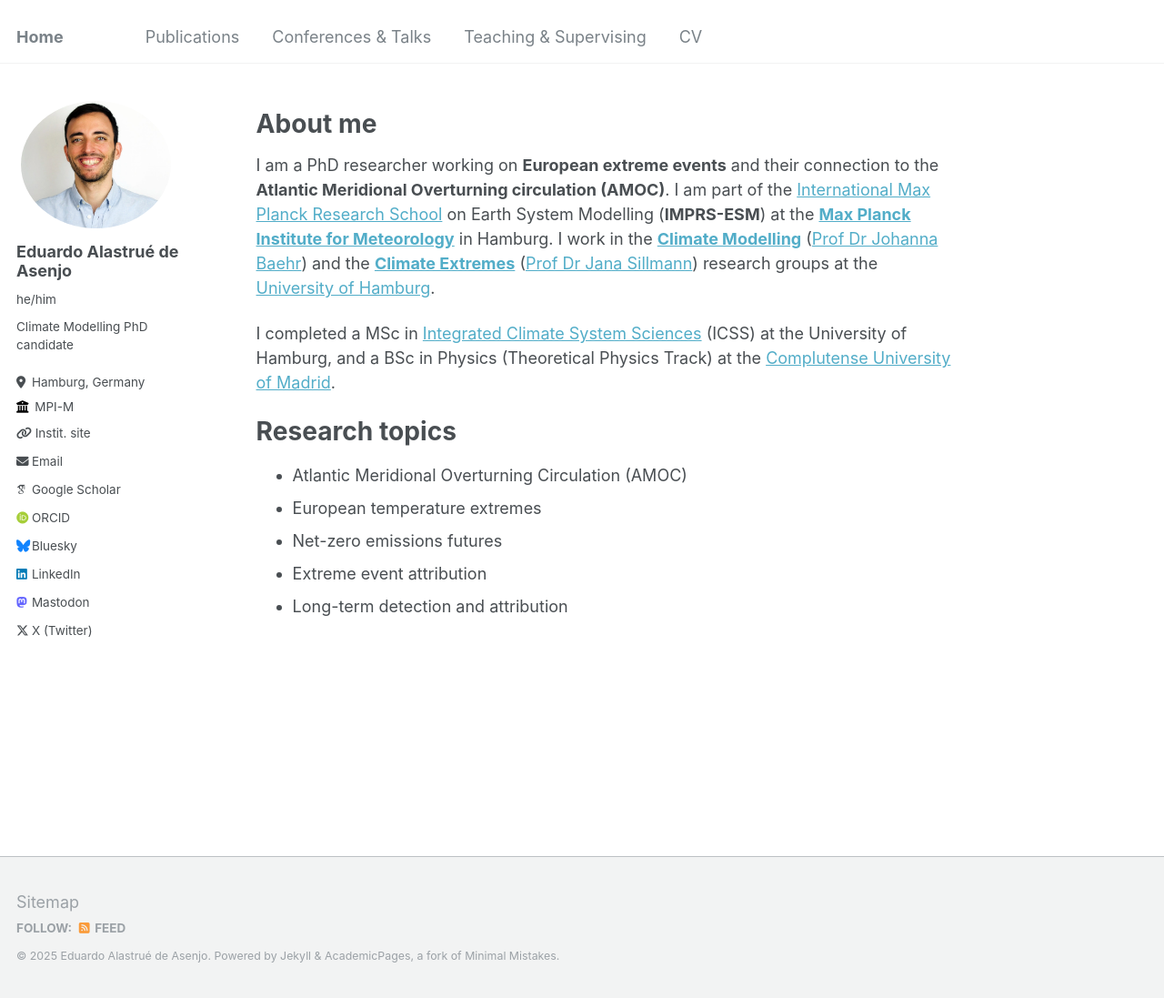
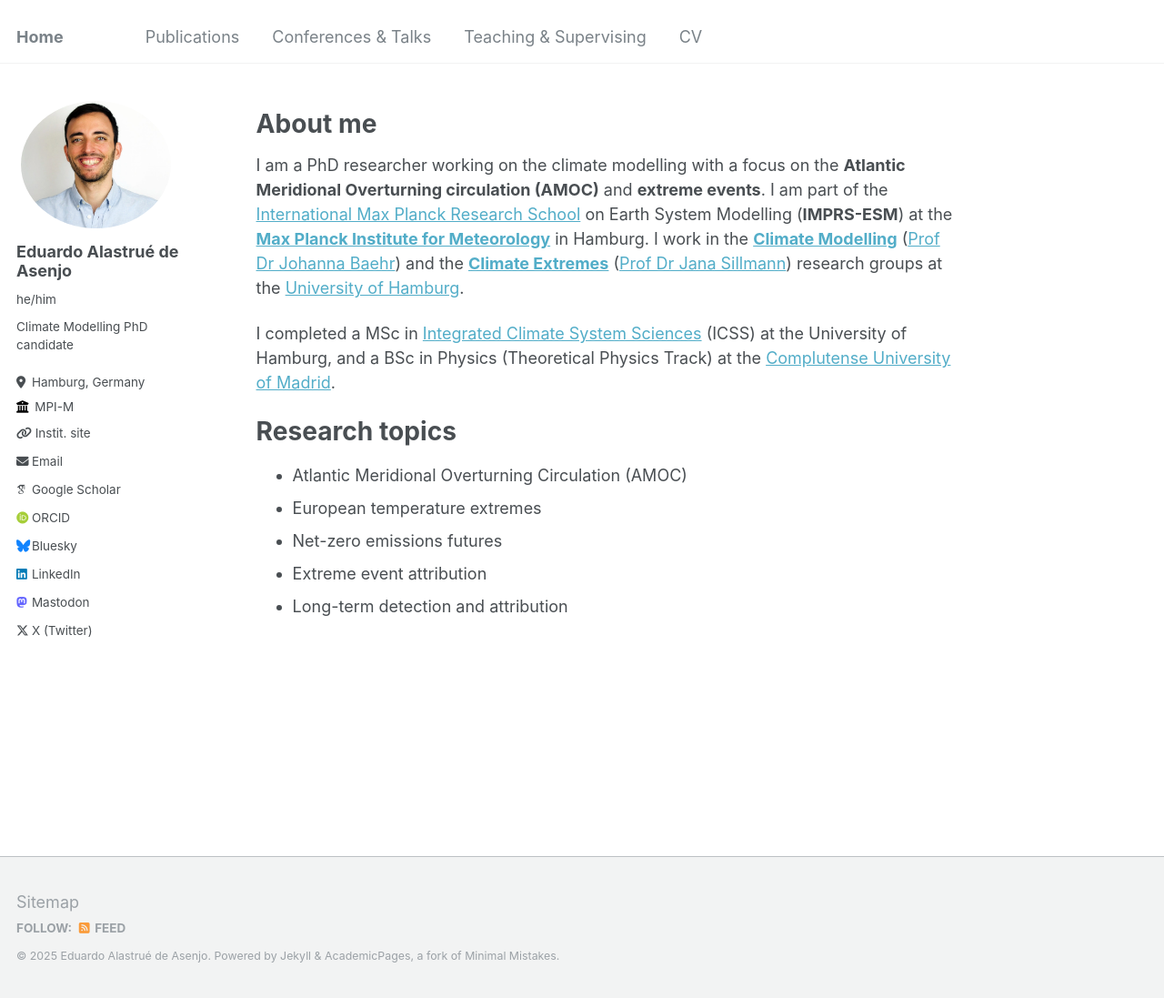
Before and after one commit to edualas/edualas.github.io, a Jekyll site: the page built from _pages/about.md, in a window 1280 px wide and 1097 px high. Shown: the whole window at 91% size. Built offline with Jekyll 4.4.1, drawn with Linux system fonts in a browser that asks for light colours; some web fonts are replaced.

Commit message:
Update about.md

```diff
--- a/_pages/about.md
+++ b/_pages/about.md
@@ -8,7 +8,7 @@ redirect_from:
 ---
 
 # About me
-I am a PhD researcher working on **European extreme events** and their connection to the **Atlantic Meridional Overturning circulation (AMOC)**. I am part of the [International Max Planck Research School](https://mpimet.mpg.de/en/career/imprs-esm){:target="_blank"} on Earth System Modelling (**IMPRS-ESM**) at the **[Max Planck Institute for Meteorology](https://mpimet.mpg.de/en/homepage){:target="_blank"}** in Hamburg. I work in the **[Climate Modelling](https://www.ifm.uni-hamburg.de/en/workareas/climatemodelling.html){:target="_blank"}** ([Prof Dr Johanna Baehr](https://www.ifm.uni-hamburg.de/en/institute/staff/baehr.html){:target="_blank"}) and the **[Climate Extremes](https://www.fnk.uni-hamburg.de/2-research/research-group-climate-extremes.html){:target="_blank"}** ([Prof Dr Jana Sillmann](https://www.fnk.uni-hamburg.de/2-research/research-group-climate-extremes/team/sillmann-jana.html){:target="_blank"}) research groups at the [University of Hamburg](https://www.uni-hamburg.de/en.html){:target="_blank"}.
+I am a PhD researcher working on the climate modelling with a focus on the **Atlantic Meridional Overturning circulation (AMOC)** and **extreme events**. I am part of the [International Max Planck Research School](https://mpimet.mpg.de/en/career/imprs-esm){:target="_blank"} on Earth System Modelling (**IMPRS-ESM**) at the **[Max Planck Institute for Meteorology](https://mpimet.mpg.de/en/homepage){:target="_blank"}** in Hamburg. I work in the **[Climate Modelling](https://www.ifm.uni-hamburg.de/en/workareas/climatemodelling.html){:target="_blank"}** ([Prof Dr Johanna Baehr](https://www.ifm.uni-hamburg.de/en/institute/staff/baehr.html){:target="_blank"}) and the **[Climate Extremes](https://www.fnk.uni-hamburg.de/2-research/research-group-climate-extremes.html){:target="_blank"}** ([Prof Dr Jana Sillmann](https://www.fnk.uni-hamburg.de/2-research/research-group-climate-extremes/team/sillmann-jana.html){:target="_blank"}) research groups at the [University of Hamburg](https://www.uni-hamburg.de/en.html){:target="_blank"}.
 
 I completed a MSc in [Integrated Climate System Sciences](https://www.sicss.uni-hamburg.de/msc-programs/msc-integrated-climate-science.html){:target="_blank"} (ICSS) at the University of Hamburg, and a BSc in Physics (Theoretical Physics Track) at the [Complutense University of Madrid](https://www.ucm.es/english){:target="_blank"}.
 
```
